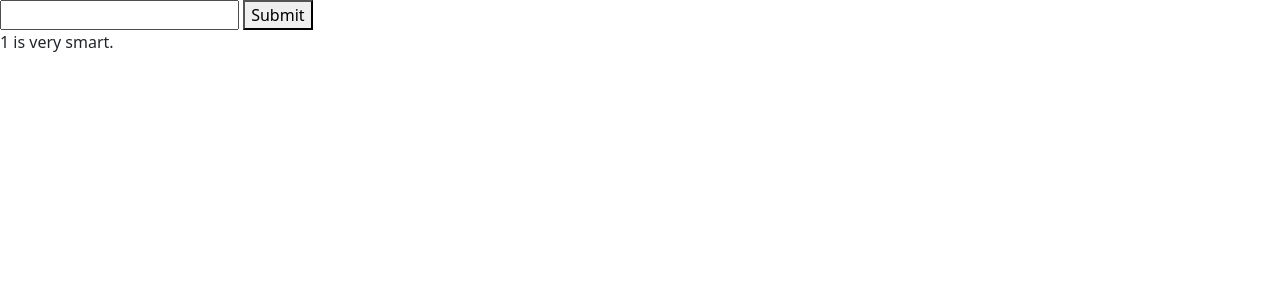
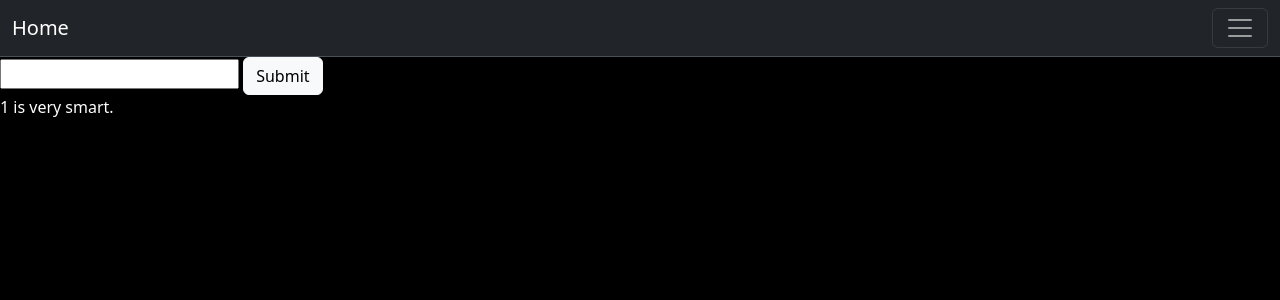
Before and after one commit to Cam2007209/PHPLessons2, a PHP site: page /?person=1 in a window 1280 px wide. Shown: the top 300 px of the page. Run offline with PHP 8.4, Linux system fonts and the light colour scheme.

Commit message:
Update index.php

```diff
--- a/index.php
+++ b/index.php
@@ -5,11 +5,46 @@
     <meta name="viewport" content="width=device-width, initial-scale=1">
     <title>Bootstrap demo</title>
     <link href="https://cdn.jsdelivr.net/npm/bootstrap@5.3.3/dist/css/bootstrap.min.css" rel="stylesheet" integrity="sha384-QWTKZyjpPEjISv5WaRU9OFeRpok6YctnYmDr5pNlyT2bRjXh0JMhjY6hW+ALEwIH" crossorigin="anonymous">
+    <style>
+body{
+    background-color:black;
+    color:white;
+}
+
+    </style>
   </head>
   <body>
+  <nav class="navbar bg-dark border-bottom border-body" data-bs-theme="dark">
+  <div class="container-fluid">
+    <a class="navbar-brand" href="#">Home</a>
+    <button class="navbar-toggler" type="button" data-bs-toggle="collapse" data-bs-target="#navbarSupportedContent" aria-controls="navbarSupportedContent" aria-expanded="false" aria-label="Toggle navigation">
+      <span class="navbar-toggler-icon"></span>
+    </button>
+    <div class="collapse navbar-collapse" id="navbarSupportedContent">
+      <ul class="navbar-nav me-auto mb-2 mb-lg-0">
+        <li class="nav-item">
+          <a class="nav-link active" aria-current="page" href="Calendar.php">Calendar</a>
+        </li>
+        <li class="nav-item">
+          <a class="nav-link" href="Calculator.php">Calculator</a>
+        </li>
+        <li class="nav-item dropdown">
+          <a class="nav-link dropdown-toggle" href="#" role="button" data-bs-toggle="dropdown" aria-expanded="false">
+            More Pages
+          </a>
+          <ul class="dropdown-menu">
+            <li><a class="dropdown-item" href="datatypes.php">Data Types</a></li>
+            <li><a class="dropdown-item" href="operators.php">Operators</a></li>
+            <li><a class="dropdown-item" href="index.php">Index</a></li>
+          </ul>
+        </li>
+      </ul>
+    </div>
+  </div>
+</nav>
     <form method="GET">
       <input type="text"name="person">
-      <button>Submit</button>
+      <button type="submit" name="submit" class="btn btn-light">Submit</button>
     </form>
     <?php
     //This gets something from the database
```
